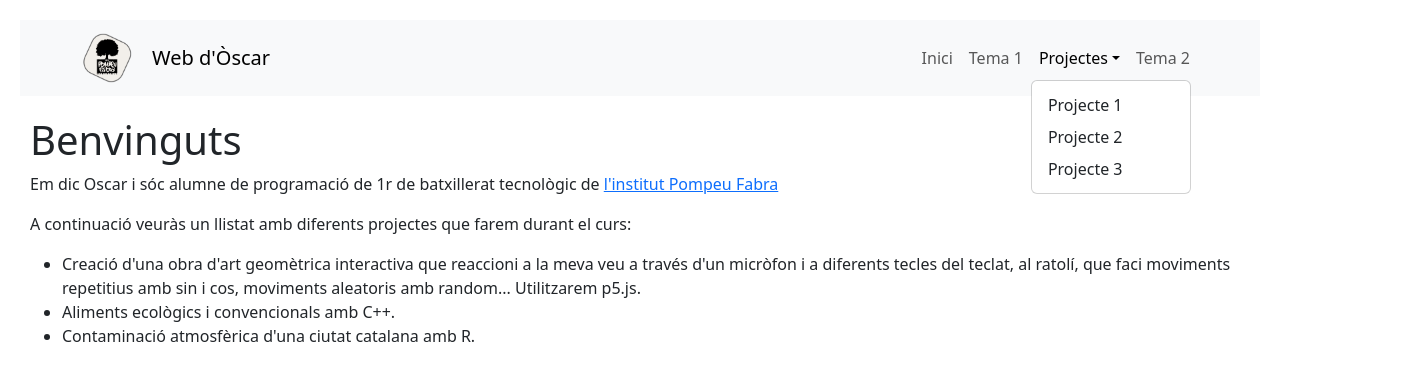
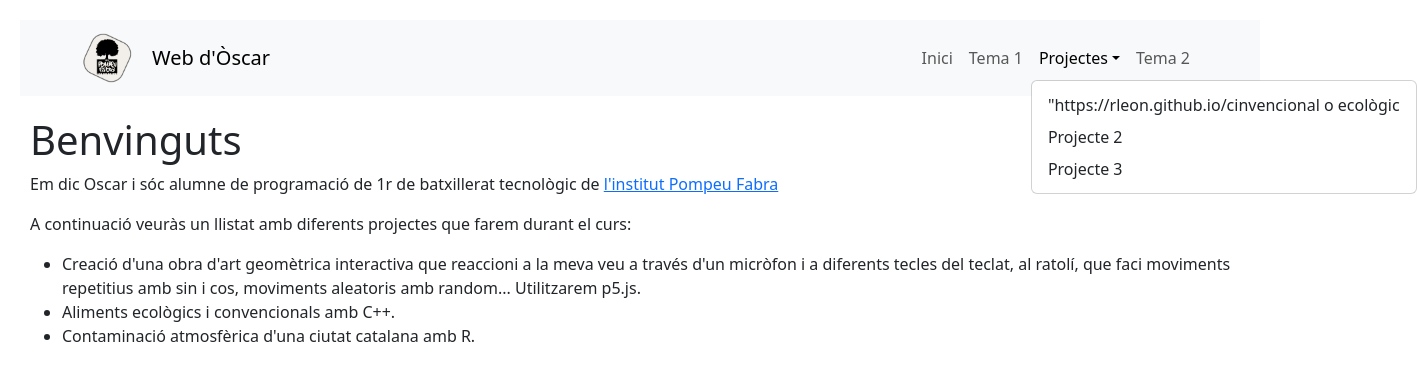
Before and after one commit to rleon4/rleon.github.io, a plain HTML site: page index.html in a window 1280 px wide. Both pictures are taken after a click on the button "Projectes". Shown: the whole page, 1417 px wide, since content can reach past the window. Drawn offline with nearby package versions, Linux system fonts and the light colour scheme.

Commit message:
Update index.html

```diff
--- a/index.html
+++ b/index.html
@@ -56,7 +56,7 @@ body {
                     <a class="nav-link dropdown-toggle" href="#" id="navbarDropdown" role="button" data-bs-toggle="dropdown" aria-haspopup="true"
                         aria-expanded="false">Projectes</a>
                     <div class="dropdown-menu" aria-labelledby="navbarDropdown">
-                        <a class="dropdown-item" href="#">Projecte 1</a>
+                       <a class="dropdown-item" href="#">"https://rleon.github.io/cinvencional o ecològic</a>
                         <a class="dropdown-item" href="#">Projecte 2</a>
                         <a class="dropdown-item" href="#">Projecte 3</a>
                     </div>
```
